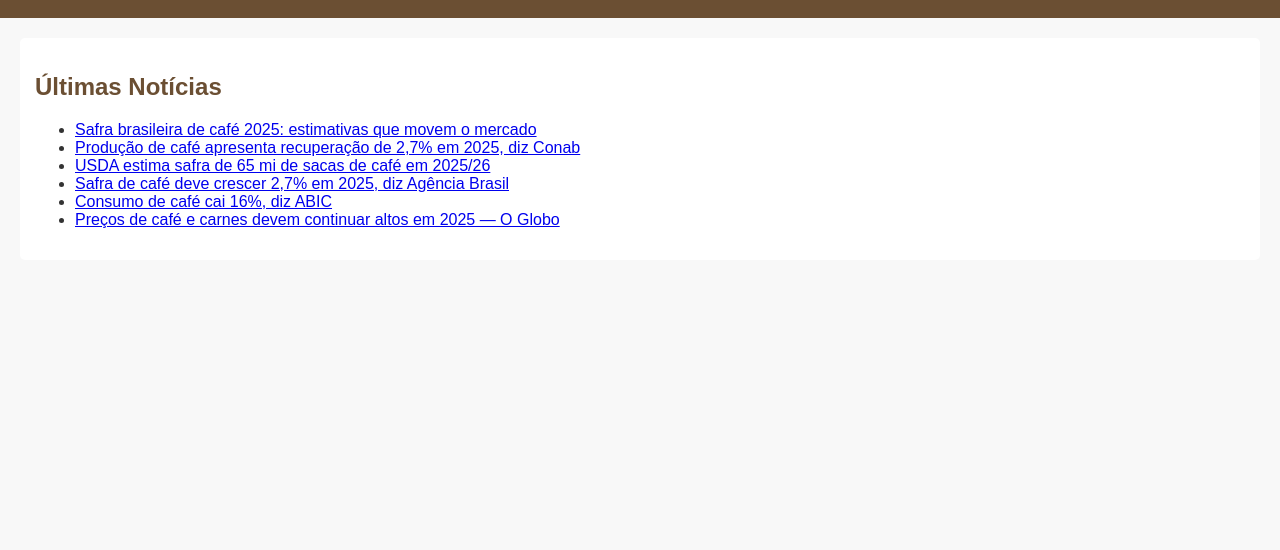
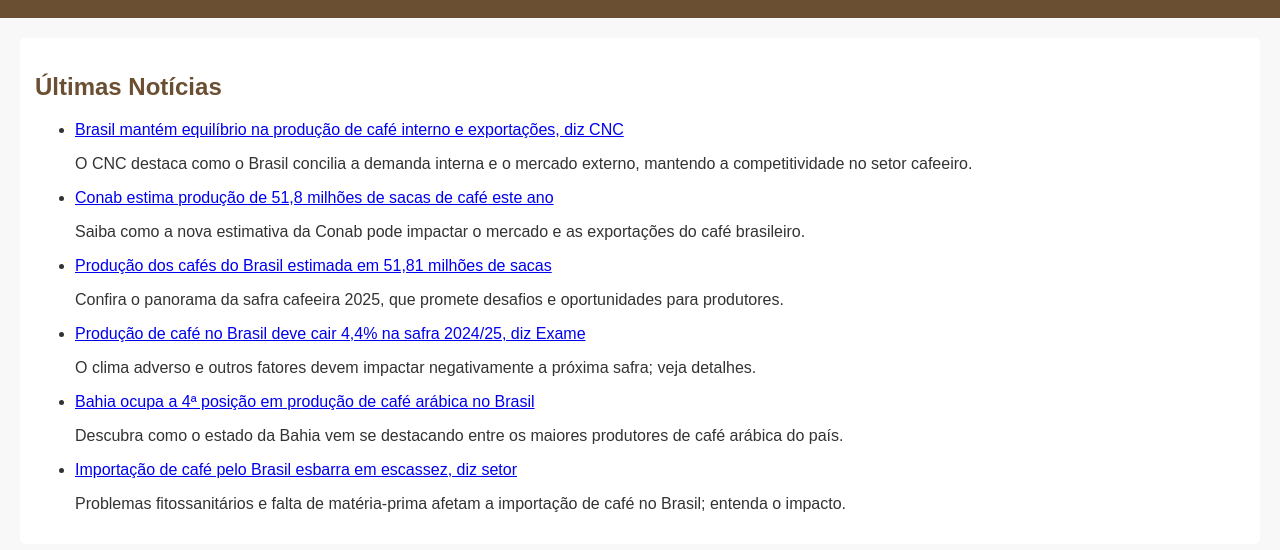
Before and after one commit to taynaracarvalho15/coffee_coffee, a plain HTML site: page noticias.html in a window 1280 px wide. Shown: the part 120-670 px from the top of the page. Drawn offline with Linux system fonts and the light colour scheme.

Commit message:
Atualizar o noticias.html

```diff
--- a/noticias.html
+++ b/noticias.html
@@ -16,17 +16,46 @@
       <a href="materias.html">Matérias</a>
     </nav>
   </header>
-
   <main>
     <section>
       <h2>Últimas Notícias</h2>
       <ul>
-        <li><a href="https://www.noticiasagricolas.com.br/noticias/cafe/400612-safra-brasileira-de-cafe-2025-as-estimativas-que-movem-o-mercado.html" target="_blank">Safra brasileira de café 2025: estimativas que movem o mercado</a></li>
-        <li><a href="https://www.gov.br/conab/pt-br/assuntos/noticias/producao-de-cafe-apresenta-recuperacao-de-2-7-em-2025-estimada-em-55-7-milhoes-de-sacas" target="_blank">Produção de café apresenta recuperação de 2,7% em 2025, diz Conab</a></li>
-        <li><a href="https://noticias.uol.com.br/ultimas-noticias/agencia-estado/2025/05/20/usda-no-brasil-estima-safra-de-65-mi-de-sacas-de-cafe-em-202526.htm" target="_blank">USDA estima safra de 65 mi de sacas de café em 2025/26</a></li>
-        <li><a href="https://agenciabrasil.ebc.com.br/economia/noticia/2025-05/safra-de-cafe-deve-crescer-27-e-chegar-a-56-milhoes-de-sacas-em-2025" target="_blank">Safra de café deve crescer 2,7% em 2025, diz Agência Brasil</a></li>
-        <li><a href="https://agenciabrasil.ebc.com.br/economia/noticia/2025-05/consumo-de-cafe-cai-1596-diz-abic" target="_blank">Consumo de café cai 16%, diz ABIC</a></li>
-        <li><a href="https://oglobo.globo.com/economia/noticia/2025/01/24/cafe-e-carnes-devem-continuar-caros-em-2025-por-questoes-climaticas-e-dolar-alto-dizem-analistas.ghtml" target="_blank">Preços de café e carnes devem continuar altos em 2025 — O Globo</a></li>
+        <li>
+          <a href="https://cnc.agr.br/brasil-mantem-equilibrio-na-producao-de-cafe-para-abastecer-mercado-interno-e-exportacoes-por-silas-brasileiro/" target="_blank">
+            Brasil mantém equilíbrio na produção de café interno e exportações, diz CNC
+          </a>
+          <p>O CNC destaca como o Brasil concilia a demanda interna e o mercado externo, mantendo a competitividade no setor cafeeiro.</p>
+        </li>
+        <li>
+          <a href="https://noticias.uol.com.br/ultimas-noticias/agencia-brasil/2025/01/28/conab-estima-producao-de-518-milhoes-de-sacas-de-cafe-este-ano.htm" target="_blank">
+            Conab estima produção de 51,8 milhões de sacas de café este ano
+          </a>
+          <p>Saiba como a nova estimativa da Conab pode impactar o mercado e as exportações do café brasileiro.</p>
+        </li>
+        <li>
+          <a href="https://www.noticiasagricolas.com.br/noticias/cafe/393225-producao-dos-cafes-do-brasil-estimada-para-o-ano-cafeeiro-2025-devera-atingir-volume-fisico-de-51-81-milhoes-de-sacas-de-60-kg.html" target="_blank">
+            Produção dos cafés do Brasil estimada em 51,81 milhões de sacas
+          </a>
+          <p>Confira o panorama da safra cafeeira 2025, que promete desafios e oportunidades para produtores.</p>
+        </li>
+        <li>
+          <a href="https://exame.com/agro/producao-de-cafe-no-brasil-deve-cair-44-na-safra-2024-25-pressionando-ainda-mais-os-precos/" target="_blank">
+            Produção de café no Brasil deve cair 4,4% na safra 2024/25, diz Exame
+          </a>
+          <p>O clima adverso e outros fatores devem impactar negativamente a próxima safra; veja detalhes.</p>
+        </li>
+        <li>
+          <a href="https://tvbrasil.ebc.com.br/reporter-brasil-tarde/2025/01/bahia-ocupa-4a-posicao-em-producao-de-cafe-arabica-no-brasil" target="_blank">
+            Bahia ocupa a 4ª posição em produção de café arábica no Brasil
+          </a>
+          <p>Descubra como o estado da Bahia vem se destacando entre os maiores produtores de café arábica do país.</p>
+        </li>
+        <li>
+          <a href="https://www1.folha.uol.com.br/mercado/2025/03/importacao-de-cafe-pelo-brasil-esbarra-em-escassez-e-questoes-fitossanitarias-diz-setor.shtml" target="_blank">
+            Importação de café pelo Brasil esbarra em escassez, diz setor
+          </a>
+          <p>Problemas fitossanitários e falta de matéria-prima afetam a importação de café no Brasil; entenda o impacto.</p>
+        </li>
       </ul>
     </section>
   </main>
```
